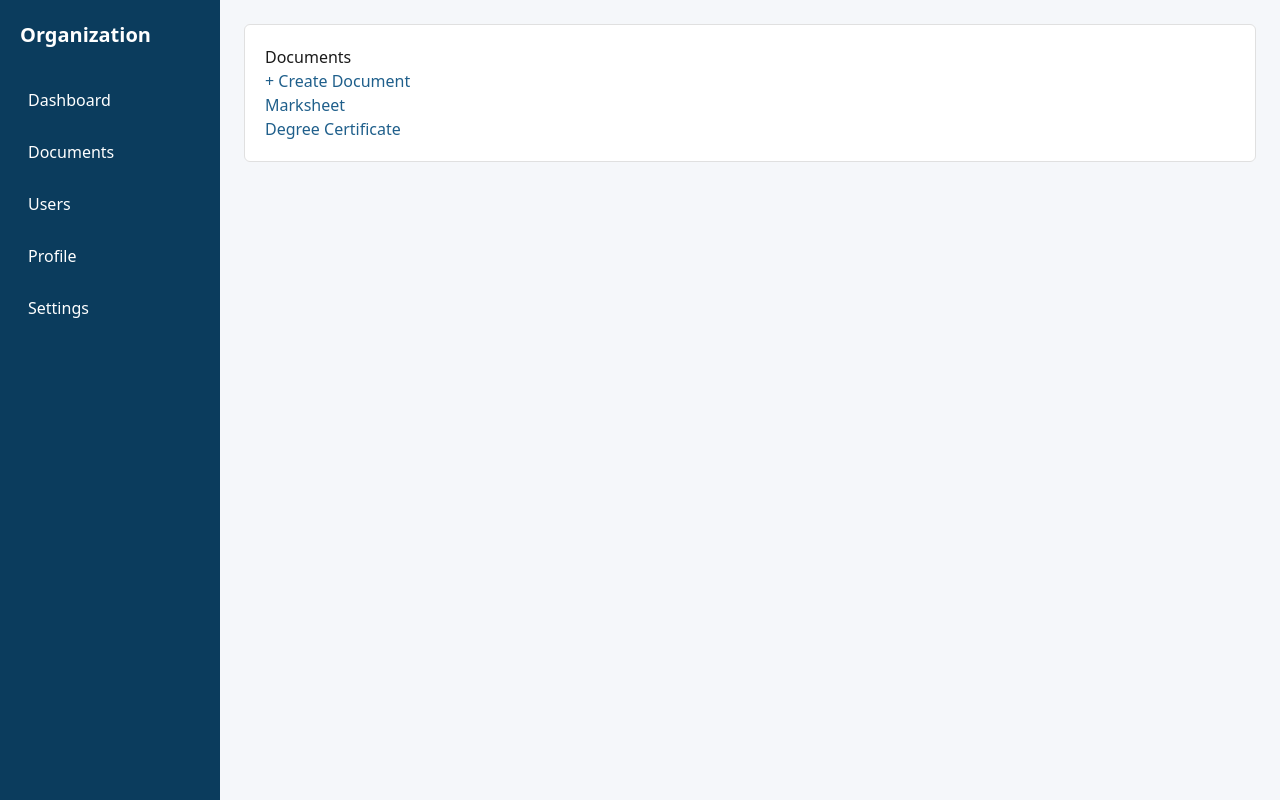
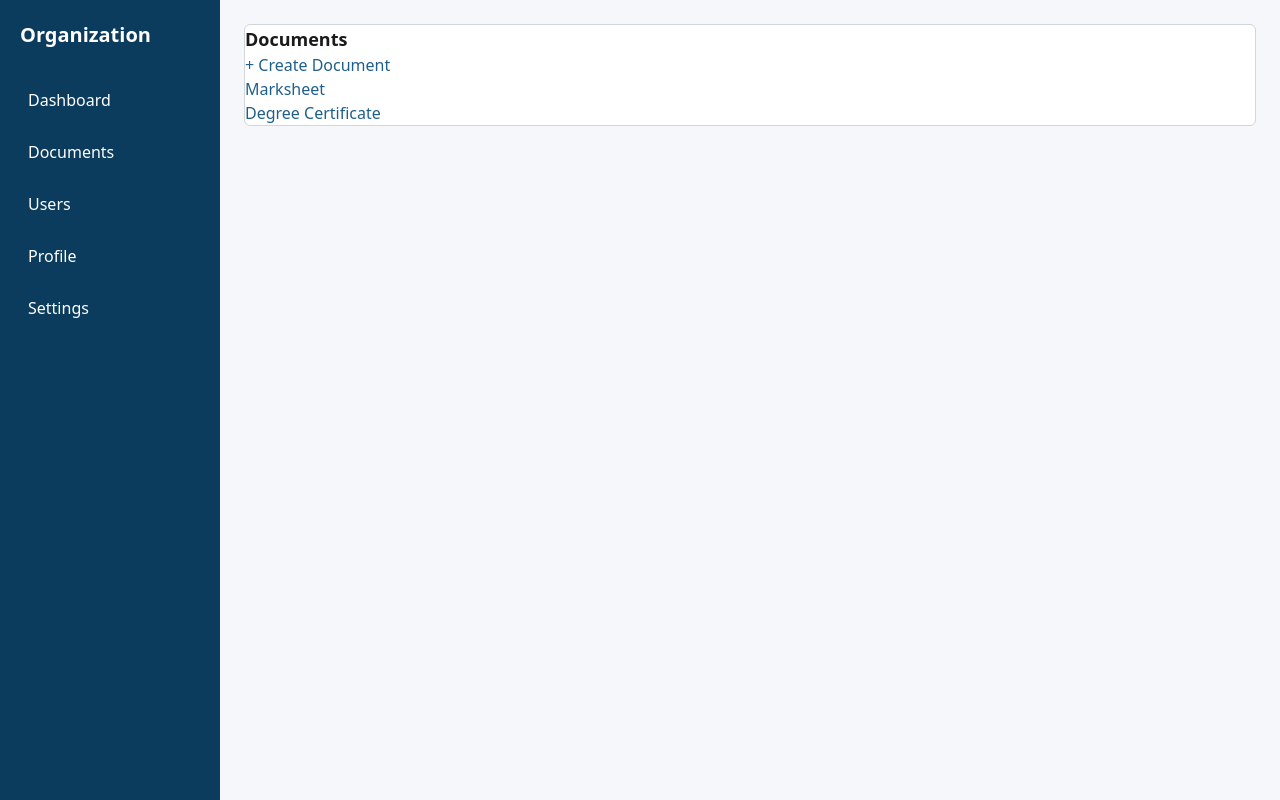
Before and after one commit to farhansk221/DigiKagatPatra, a Next.js app: page /orgn/documents in a window 1280 px wide. Built offline with nearby package versions, Linux system fonts and the light colour scheme.

Commit message:
tailwind done

```diff
--- a/src/app/admin/layout.tsx
+++ b/src/app/admin/layout.tsx
@@ -18,7 +18,7 @@
       <footer
         className="section-footer"
         style={{
-          marginLeft: "250px", // align with sidebar
+          marginLeft: "250px",
         }}
       >
         <div
--- a/src/app/orgn/documents/create/page.tsx
+++ b/src/app/orgn/documents/create/page.tsx
@@ -1,15 +1,8 @@
 export default function CreateDocumentPage() {
   return (
-    <div style={card}>
-      <h3>Create Document</h3>
-      <p>Form to issue a new document.</p>
+    <div className="bg-white p-5 rounded-md border border-gray-300">
+      <h3 className="text-lg font-semibold">Create Document</h3>
+      <p className="text-gray-600">Form to issue a new document.</p>
     </div>
   );
 }
-
-const card = {
-  backgroundColor: "#fff",
-  padding: "20px",
-  borderRadius: "6px",
-  border: "1px solid #E0E0E0",
-};
--- a/src/app/orgn/documents/page.tsx
+++ b/src/app/orgn/documents/page.tsx
@@ -2,23 +2,35 @@
 
 export default function DocumentsPage() {
   return (
-    <div style={card}>
-      <h3>Documents</h3>
+    <div className="bg-white p-5 rounded-md border border-gray-300">
+      <h3 className="text-lg font-semibold mb-3">Documents</h3>
 
-      <ul style={list}>
-        <li><Link href="/orgn/documents/create">+ Create Document</Link></li>
-        <li><Link href="/orgn/documents/view">Marksheet</Link></li>
-        <li><Link href="/orgn/documents/view">Degree Certificate</Link></li>
+      <ul className="list-none p-0 space-y-2">
+        <li>
+          <Link
+            href="/orgn/documents/create"
+            className="text-blue-600 hover:underline"
+          >
+            + Create Document
+          </Link>
+        </li>
+        <li>
+          <Link
+            href="/orgn/documents/view"
+            className="text-blue-600 hover:underline"
+          >
+            Marksheet
+          </Link>
+        </li>
+        <li>
+          <Link
+            href="/orgn/documents/view"
+            className="text-blue-600 hover:underline"
+          >
+            Degree Certificate
+          </Link>
+        </li>
       </ul>
     </div>
   );
 }
-
-const card = {
-  backgroundColor: "#fff",
-  padding: "20px",
-  borderRadius: "6px",
-  border: "1px solid #E0E0E0",
-};
-
-const list = { listStyle: "none", padding: 0 };
--- a/src/app/orgn/documents/view/edit/page.tsx
+++ b/src/app/orgn/documents/view/edit/page.tsx
@@ -1,15 +1,10 @@
 export default function EditDocumentPage() {
   return (
-    <div style={card}>
-      <h3>Edit Document</h3>
-      <p>Only authorized organization users can edit.</p>
+    <div className="bg-white p-5 rounded-md border border-gray-300">
+      <h3 className="text-lg font-semibold">Edit Document</h3>
+      <p className="text-gray-600">
+        Only authorized organization users can edit.
+      </p>
     </div>
   );
 }
-
-const card = {
-  backgroundColor: "#fff",
-  padding: "20px",
-  borderRadius: "6px",
-  border: "1px solid #E0E0E0",
-};
--- a/src/app/orgn/documents/view/page.tsx
+++ b/src/app/orgn/documents/view/page.tsx
@@ -2,18 +2,18 @@
 
 export default function ViewDocumentPage() {
   return (
-    <div style={card}>
-      <h3>Document View</h3>
-      <p>This document is issued by the organization.</p>
+    <div className="bg-white p-5 rounded-md border border-gray-300">
+      <h3 className="text-lg font-semibold">Document View</h3>
+      <p className="text-gray-600">
+        This document is issued by the organization.
+      </p>
 
-      <Link href="/orgn/documents/view/edit">Edit Document</Link>
+      <Link
+        href="/orgn/documents/view/edit"
+        className="text-blue-600 hover:underline inline-block mt-2"
+      >
+        Edit Document
+      </Link>
     </div>
   );
 }
-
-const card = {
-  backgroundColor: "#fff",
-  padding: "20px",
-  borderRadius: "6px",
-  border: "1px solid #E0E0E0",
-};
--- a/src/app/orgn/profile/page.tsx
+++ b/src/app/orgn/profile/page.tsx
@@ -1,15 +1,8 @@
 export default function ProfilePage() {
   return (
-    <div style={card}>
-      <h3>Organization Profile</h3>
-      <p>Organization details.</p>
+    <div className="bg-white p-5 rounded-md border border-gray-300">
+      <h3 className="text-lg font-semibold">Organization Profile</h3>
+      <p className="text-gray-600">Organization details.</p>
     </div>
   );
 }
-
-const card = {
-  backgroundColor: "#fff",
-  padding: "20px",
-  borderRadius: "6px",
-  border: "1px solid #E0E0E0",
-};
--- a/src/app/orgn/settings/page.tsx
+++ b/src/app/orgn/settings/page.tsx
@@ -1,15 +1,8 @@
 export default function SettingsPage() {
   return (
-    <div style={card}>
-      <h3>Settings</h3>
-      <p>Organization preferences.</p>
+    <div className="bg-white p-5 rounded-md border border-gray-300">
+      <h3 className="text-lg font-semibold">Settings</h3>
+      <p className="text-gray-600">Organization preferences.</p>
     </div>
   );
 }
-
-const card = {
-  backgroundColor: "#fff",
-  padding: "20px",
-  borderRadius: "6px",
-  border: "1px solid #E0E0E0",
-};
--- a/src/app/users/dashboard/page.tsx
+++ b/src/app/users/dashboard/page.tsx
@@ -1,15 +1,8 @@
 export default function DashboardPage() {
   return (
-    <div style={card}>
-      <h3>Dashboard</h3>
-      <p>Welcome, Siddhi</p>
+    <div className="bg-white p-5 rounded-md border border-gray-300">
+      <h3 className="text-lg font-semibold">Dashboard</h3>
+      <p className="text-gray-600">Welcome, Siddhi</p>
     </div>
   );
 }
-
-const card = {
-  backgroundColor: "#FFFFFF",
-  padding: "20px",
-  borderRadius: "6px",
-  border: "1px solid #E0E0E0",
-};
--- a/src/app/users/documents/page.tsx
+++ b/src/app/users/documents/page.tsx
@@ -2,17 +2,23 @@
 
 export default function DocumentsPage() {
   return (
-    <div style={card}>
-      <h3>Documents</h3>
+    <div className="bg-white p-5 rounded-md border border-gray-300 max-w-xl">
+      <h3 className="text-lg font-semibold mb-3">Documents</h3>
 
-      <ul style={list}>
+      <ul className="list-none p-0 space-y-2">
         <li>
-          <Link href="/users/documents/view" style={docLink}>
+          <Link
+            href="/users/documents/view"
+            className="block py-2 text-[#1F5F8B] hover:underline"
+          >
             Marksheet
           </Link>
         </li>
         <li>
-          <Link href="/users/documents/view" style={docLink}>
+          <Link
+            href="/users/documents/view"
+            className="block py-2 text-[#1F5F8B] hover:underline"
+          >
             Degree Certificate
           </Link>
         </li>
@@ -20,22 +26,3 @@
     </div>
   );
 }
-
-const card = {
-  backgroundColor: "#FFFFFF",
-  padding: "20px",
-  borderRadius: "6px",
-  border: "1px solid #E0E0E0",
-};
-
-const list = {
-  listStyle: "none",
-  padding: 0,
-};
-
-const docLink = {
-  color: "#1F5F8B",
-  textDecoration: "none",
-  display: "block",
-  padding: "8px 0",
-};
--- a/src/app/users/documents/view/edit/page.tsx
+++ b/src/app/users/documents/view/edit/page.tsx
@@ -2,21 +2,32 @@
 
 export default function EditDocument() {
   return (
-    <div>
-      <h3>Edit Document</h3>
+    <div className="bg-white p-5 rounded-md border border-gray-300 max-w-xl">
+      <h3 className="text-lg font-semibold mb-4">Edit Document</h3>
 
-      <input defaultValue="Marksheet" />
-      <br /><br />
-      <textarea rows={5} defaultValue="Document content here..." />
-      <br /><br />
+      <input
+        defaultValue="Marksheet"
+        className="w-full border border-gray-300 rounded-md p-2 mb-4 focus:outline-none focus:ring-2 focus:ring-blue-500"
+      />
 
-      <button>Save (Dummy)</button>
-      <br /><br />
+      <textarea
+        rows={5}
+        defaultValue="Document content here..."
+        className="w-full border border-gray-300 rounded-md p-2 mb-4 focus:outline-none focus:ring-2 focus:ring-blue-500"
+      />
 
-      {/* REDIRECT BACK */}
-      <Link href="/demo_users/documents/view">
-        Back to View
-      </Link>
+      <button className="bg-blue-600 text-white px-4 py-2 rounded-md hover:bg-blue-700 mb-4">
+        Save (Dummy)
+      </button>
+
+      <div>
+        <Link
+          href="/users/documents/view"
+          className="text-blue-600 hover:underline"
+        >
+          Back to View
+        </Link>
+      </div>
     </div>
   );
 }
--- a/src/app/users/documents/view/page.tsx
+++ b/src/app/users/documents/view/page.tsx
@@ -2,12 +2,16 @@
 
 export default function ViewDocument() {
   return (
-    <div>
-      <h3>Marksheet</h3>
-      <p>This is the document content.</p>
+    <div className="bg-white p-5 rounded-md border border-gray-300 max-w-xl">
+      <h3 className="text-lg font-semibold mb-2">Marksheet</h3>
+      <p className="text-gray-600 mb-4">
+        This is the document content.
+      </p>
 
-      {/* REDIRECT TO EDIT */}
-      <Link href="/users/documents/view/edit">
+      <Link
+        href="/users/documents/view/edit"
+        className="text-blue-600 hover:underline"
+      >
         Edit Document
       </Link>
     </div>
```
